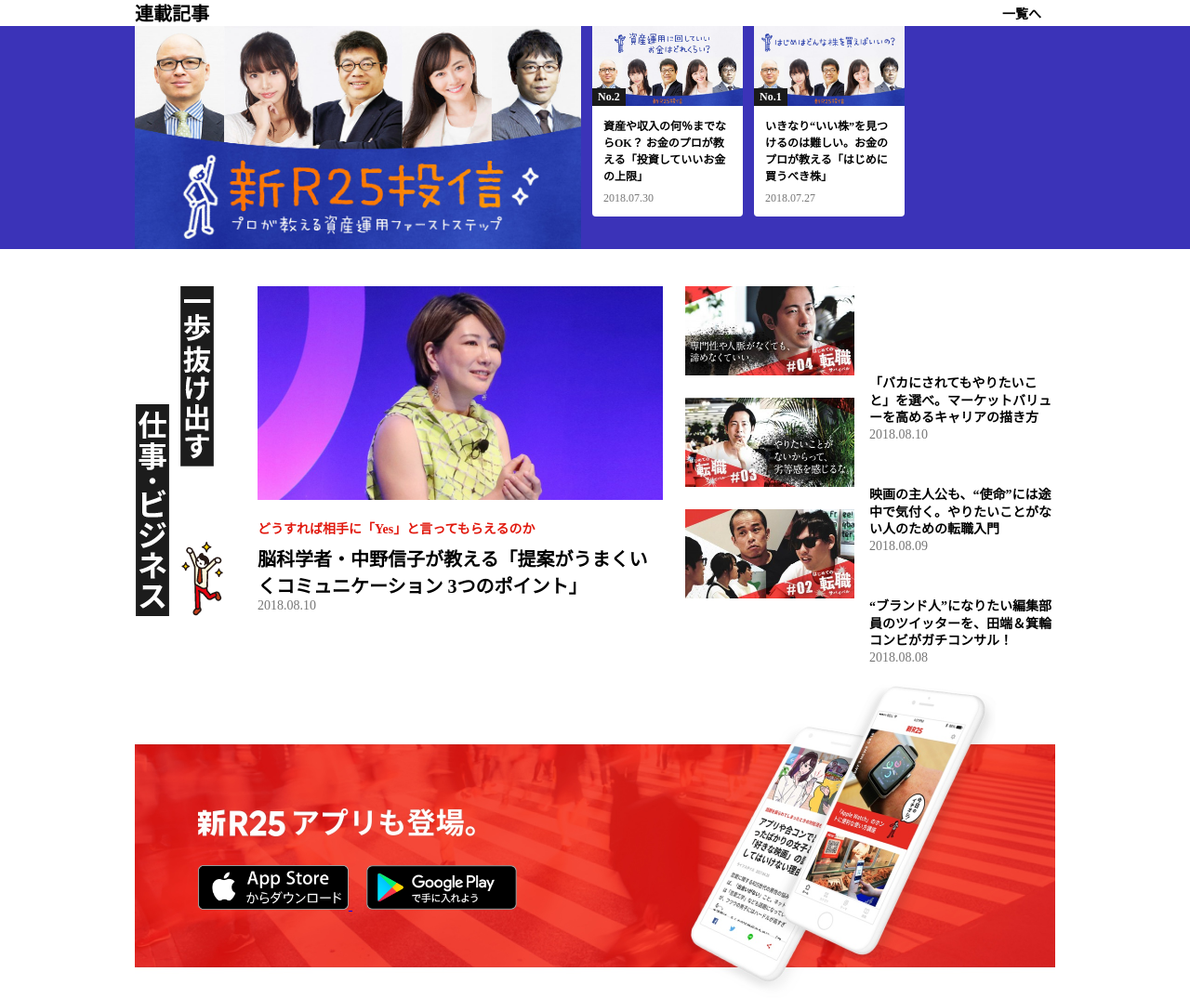
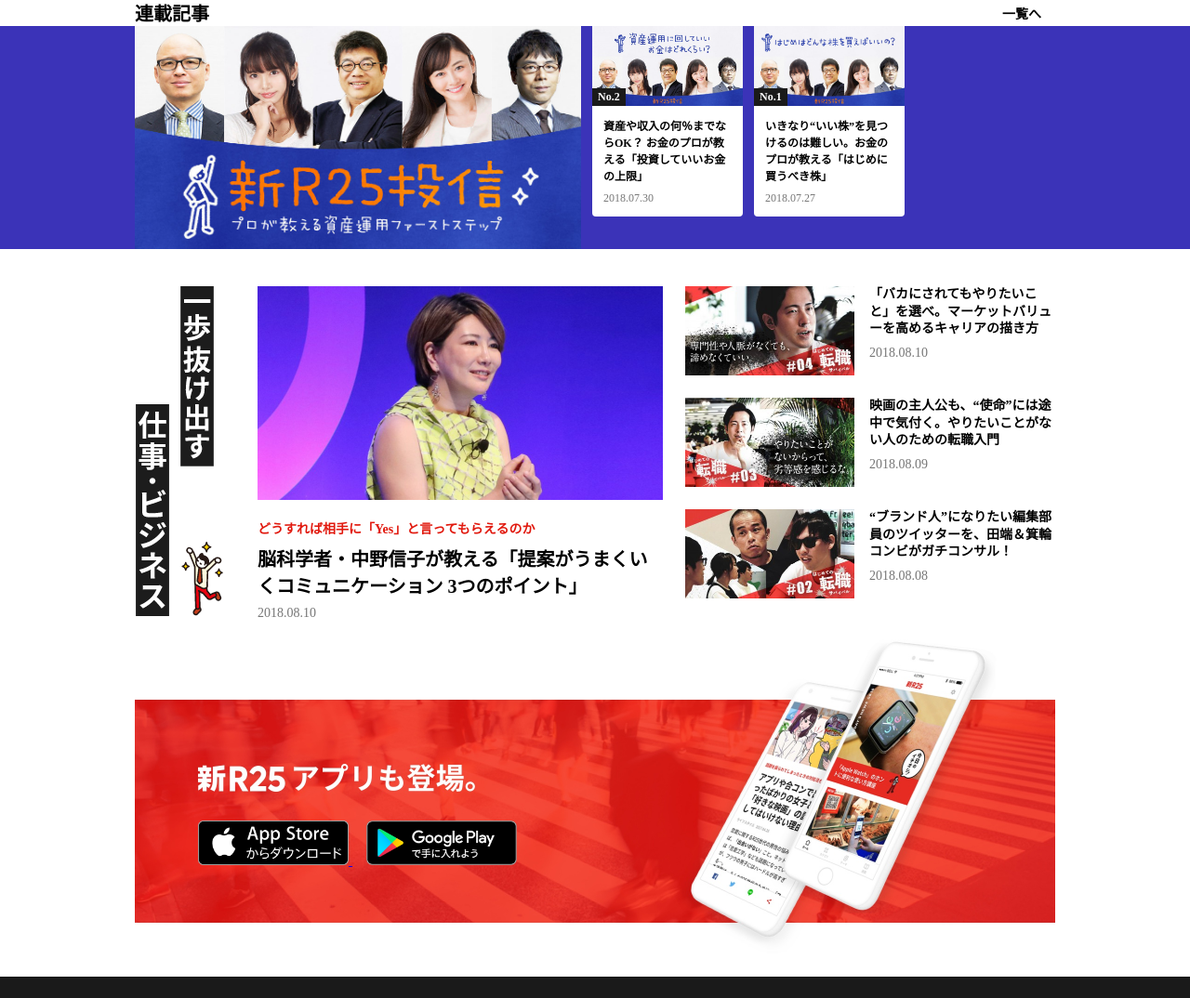
Before and after one commit to yutashimizu0612/R25, a PHP site: page /front-page.html in a window 1280 px wide. Shown: the part 1094-2168 px from the top of the page at 93% size. Run offline with PHP 8.4, Linux system fonts and the light colour scheme.

Commit message:
トップページカテゴリーブロック_記事リストレイアウト調整

```diff
--- a/css/style.css
+++ b/css/style.css
@@ -227,11 +227,18 @@
   margin-left:24px;
 }
 
+.home_categoryBlock_articleListItem{
+  display:block;
+  width:398px;
+  height:96px;
+}
+
 .home_categoryBlock_articleList .home_categoryBlock_articleListItem:nth-of-type(n+2){
   padding-top:24px;
 }
 
 .home_categoryBlock_articleListItem_imageWrapper{
+  float:left;
   width:182px;
   height:96px;
 }
@@ -244,7 +251,7 @@
 .home_categoryBlock_articleListItem_statusWrapper{
   float:right;
   width:200px;
-  margin-left:16px;
+  margin-left:10px;
 }
 
 .home_categoryBlock_articleListItem_statusWrapper h3{
@@ -256,7 +263,7 @@
 .home_categoryBlock_publishdate{
   font-size:14px;
   color:#767676;
-  margin:0;
+  margin-top:8px;
 }
 
 /*アプリダウンロード*/
```
